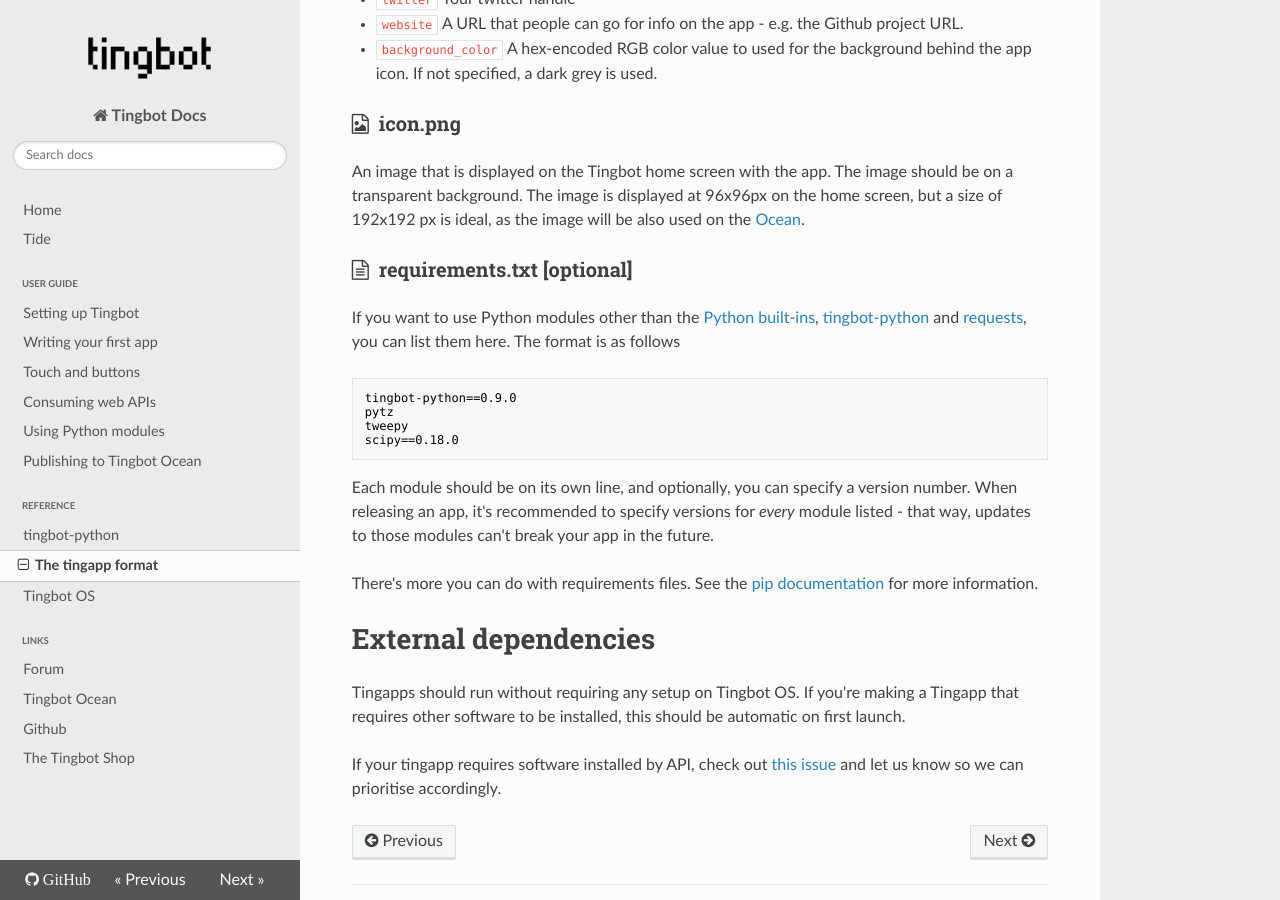
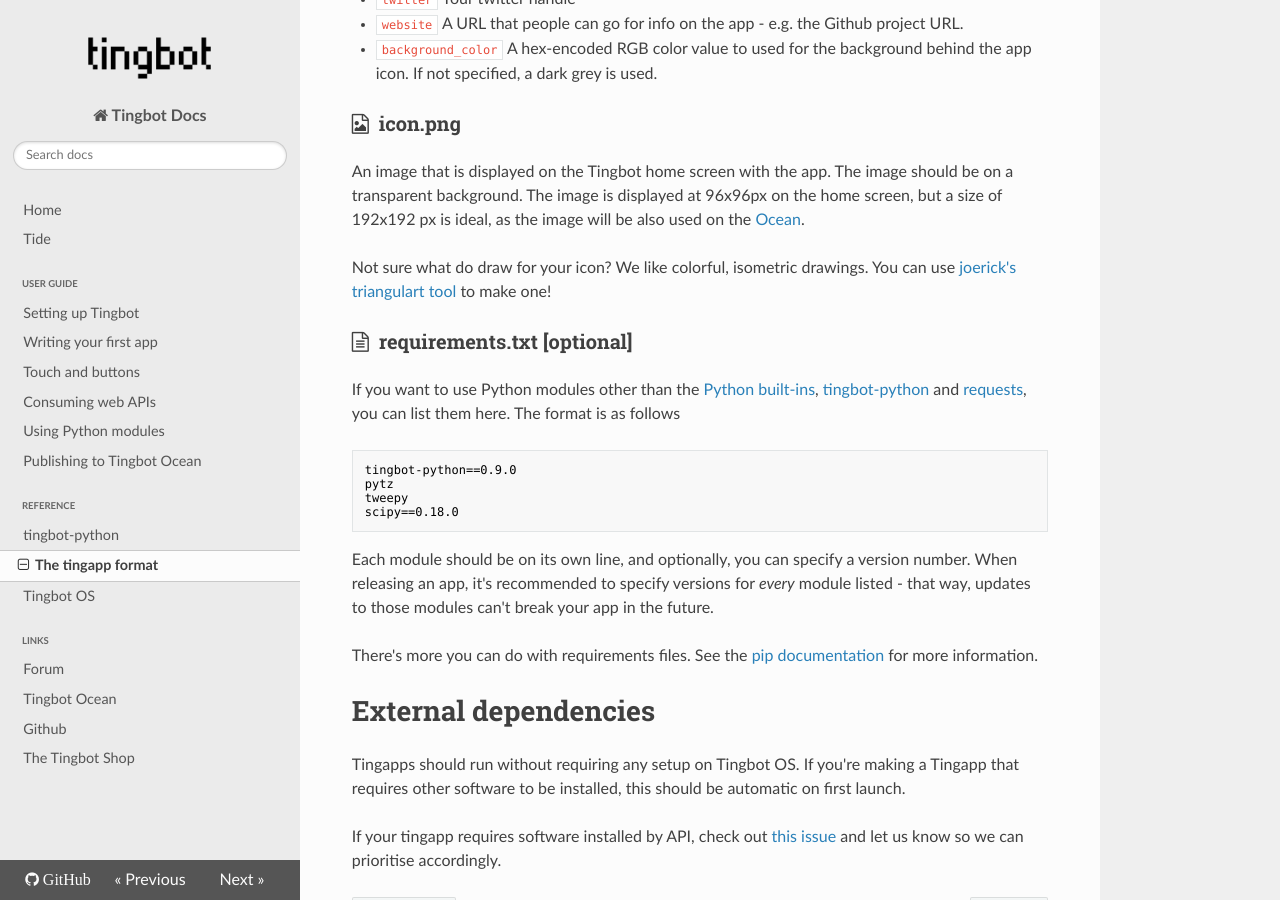
Before and after one commit to tingbot/tingbot-docs, an MkDocs documentation site: the page built from docs/reference/tingapp-format.md, in a window 1280 px wide and 900 px high, scrolled down 1177 px. Built offline with MkDocs 1.6.1, drawn with Linux system fonts in a browser that asks for light colours; nearby versions of some CDN libraries; old or Windows-style settings are respelled for this version of MkDocs.

Commit message:
Add triangulart link

```diff
--- a/docs/reference/tingapp-format.md
+++ b/docs/reference/tingapp-format.md
@@ -59,6 +59,8 @@
 
 An image that is displayed on the Tingbot home screen with the app. The image should be on a transparent background. The image is displayed at 96x96px on the home screen, but a size of 192x192 px is ideal, as the image will be also used on the [Ocean](http://ocean.tingbot.com).
 
+Not sure what do draw for your icon? We like colorful, isometric drawings. You can use [joerick's triangulart tool](https://joerick.github.io/triangulart/) to make one!
+
 <a name="requirements"></a>
 
 ### <i class="fa fa-file-text-o"></i>  requirements.txt [optional]
```
